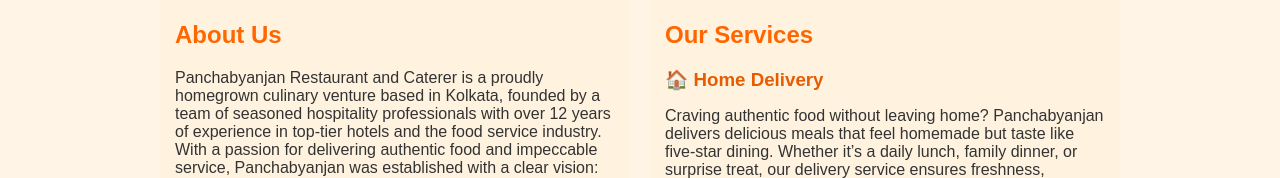
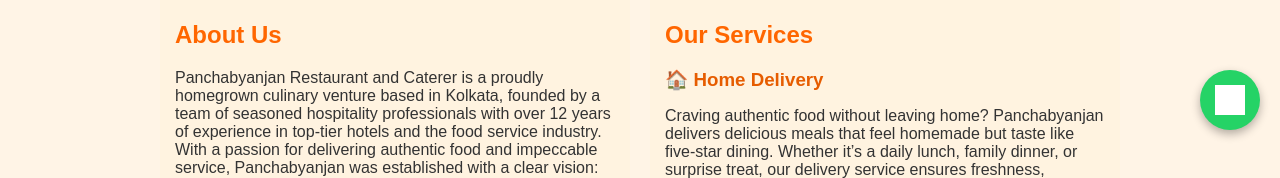
Before and after one commit to pbbill/panchabyanjanrestaurantandcaterer, a plain HTML site: page index.html in a window 1280 px wide. Shown: the part 650-828 px from the top of the page. Drawn offline with Linux system fonts and the light colour scheme; grey boxes are pictures that could not be loaded.

Commit message:
Add files via upload

```diff
--- a/index.html
+++ b/index.html
@@ -5,7 +5,31 @@
   <meta name="viewport" content="width=device-width, initial-scale=1.0"/>
   <title>Panchabyanjan Restaurant and Caterer</title>
   <style>
-    * { box-sizing: border-box; }
+.whatsapp-float {
+  position: fixed;
+  bottom: 20px;
+  right: 20px;
+  width: 60px;
+  height: 60px;
+  background-color: #25D366;
+  border-radius: 50%;
+  box-shadow: 0 4px 10px rgba(0, 0, 0, 0.3);
+  z-index: 1000;
+  display: flex;
+  align-items: center;
+  justify-content: center;
+  text-decoration: none;
+}
+
+.whatsapp-float img {
+  width: 30px;
+  height: 30px;
+  filter: brightness(0) invert(1); /* White logo */
+}
+
+.whatsapp-float:hover {
+  background-color: #128C7E;
+}    * { box-sizing: border-box; }
     body { margin: 0; font-family: sans-serif; background: #fff4e6; color: #333; }
 
     header { background: #ff6600; color: white; padding: 20px; text-align: center; }
@@ -71,8 +95,14 @@
   </style>
 </head>
 <body>
-  <header>
-    <img src="https://raw.githubusercontent.com/pbbill/panchabyanjanrestaurantandcaterer/main/logo.png" alt="Panchabyanjan Logo" style="height: 150px; margin-bottom: 10px;">
+<a href="https://wa.me/916290300741"
+   class="whatsapp-float"
+   target="_blank"
+   title="Chat with us on WhatsApp">
+  <img src="https://cdn.jsdelivr.net/gh/simple-icons/simple-icons/icons/whatsapp.svg"
+       alt="WhatsApp" />
+</a>  <header>
+    <img src="logo.png" alt="Panchabyanjan Logo" style="height: 150px; margin-bottom: 10px;">
     <h1>Panchabyanjan Restaurant and Caterer</h1>
     <p>Multicuisine Restaurant • Home Delivery • Catering Services</p>
   </header>
```
